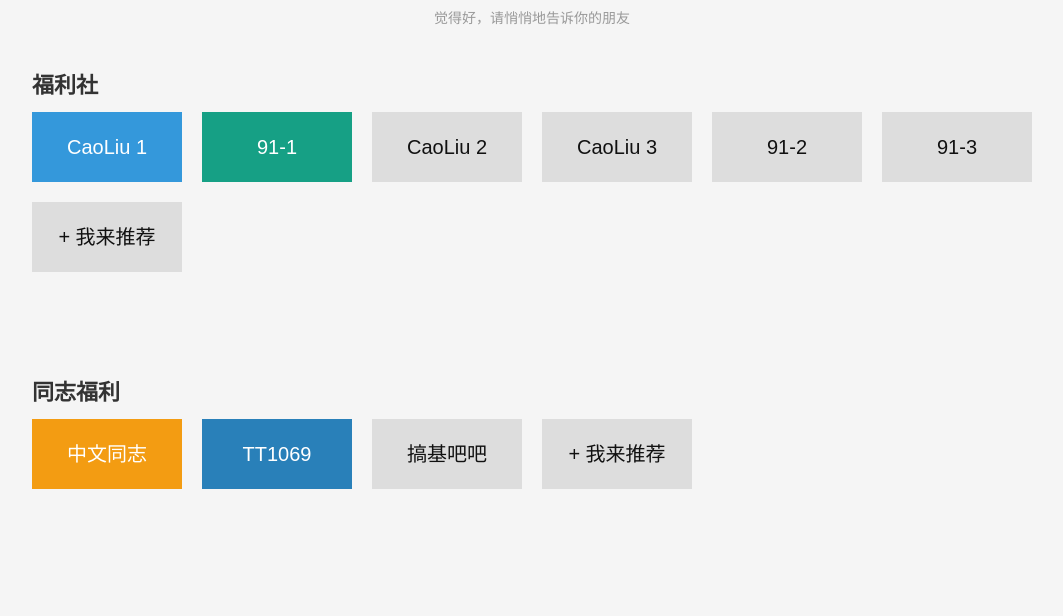
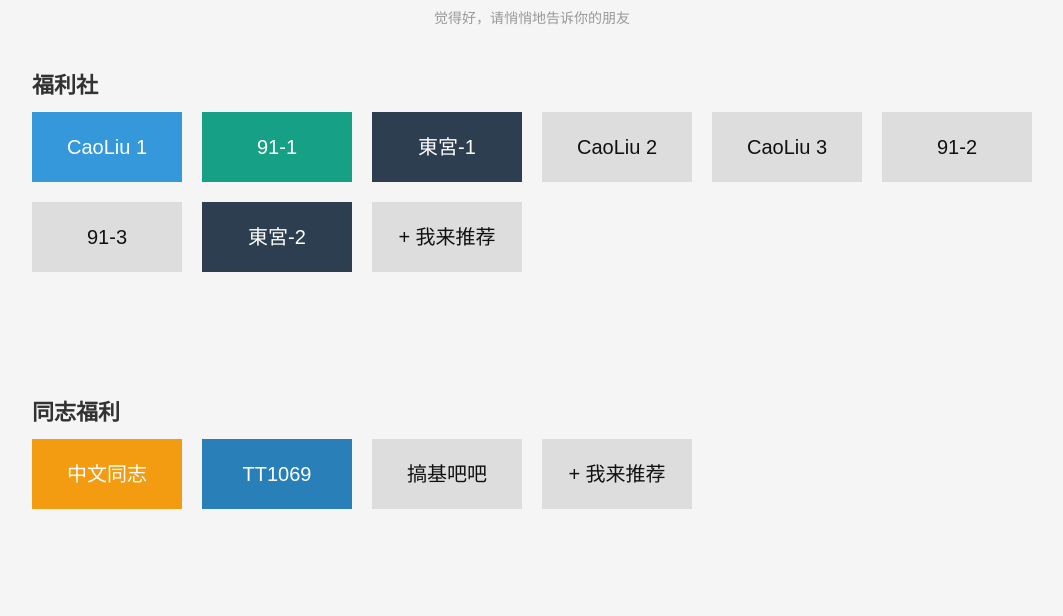
Before and after one commit to overthecs/otest, a website: page index.html in a window 1280 px wide. Shown: the part 114-730 px from the top of the page, without its empty margins (108-1171 px from the left). Drawn offline with Linux system fonts and the light colour scheme.

Commit message:
add donggong

```diff
--- a/index.html
+++ b/index.html
@@ -23,10 +23,12 @@
       <div class="unit-detail">
         <a href="http://cl.man.lv/" class="theme3" target="_blank">CaoLiu 1</a>
         <a href="http://c7e56444.youfap.me" class="theme6" target="_blank">91-1</a>
+        <a href="http://67.220.78.212/?u=1060751" class="theme10" target="_blank">東宮-1</a>
         <a href="http://cl.s1.lv/" class="more" target="_blank">CaoLiu 2</a>
         <a href="http://184.154.128.246/" class="more" target="_blank">CaoLiu 3</a>
         <a href="http://91.vido.ws/" class="more" target="_blank">91-2</a>
         <a href="http://c7e56444.picbucks.com" class="more" target="_blank">91-3</a>
+        <a href="http://67.220.78.213/?u=1060751" class="theme10" target="_blank">東宮-2</a>
         <a href="/about" class="more" target="_blank">+ 我来推荐</a>
         <a class="placeholder" href=""></a>
         <a class="placeholder" href=""></a>
```
